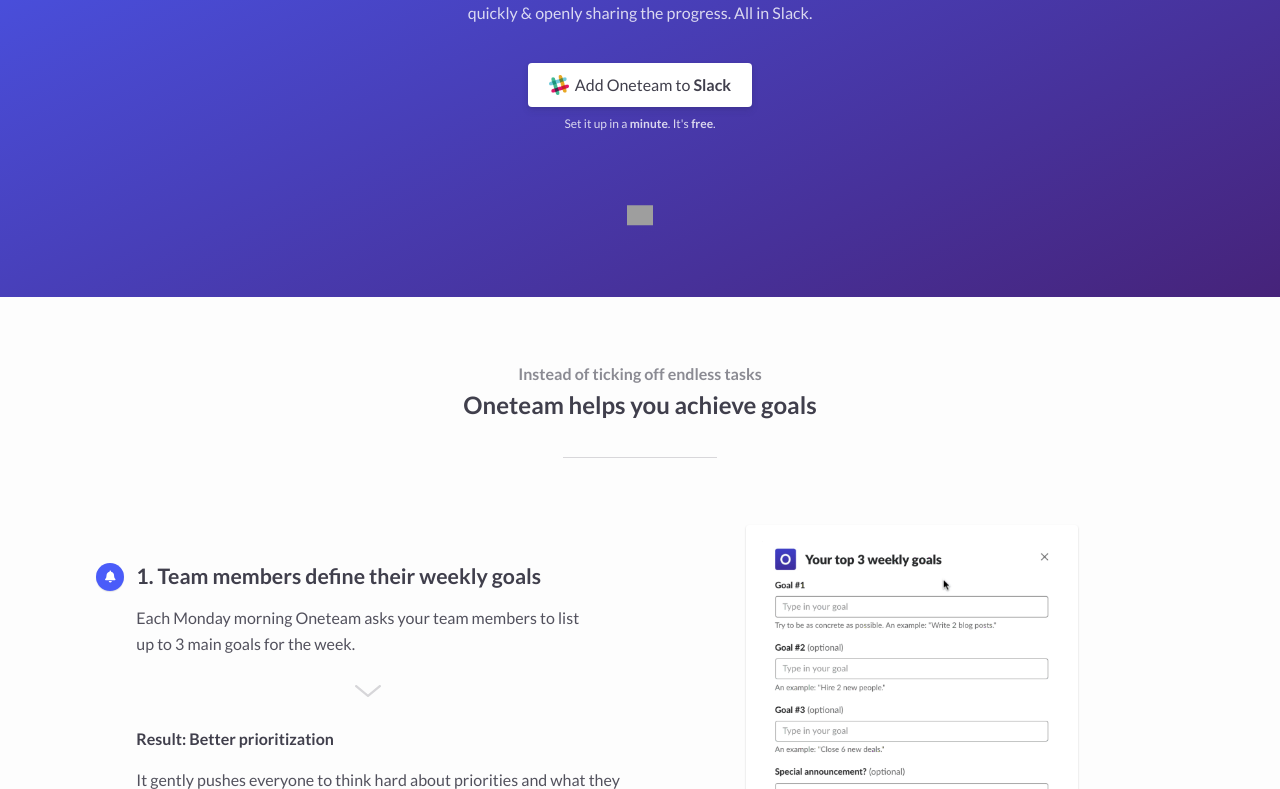
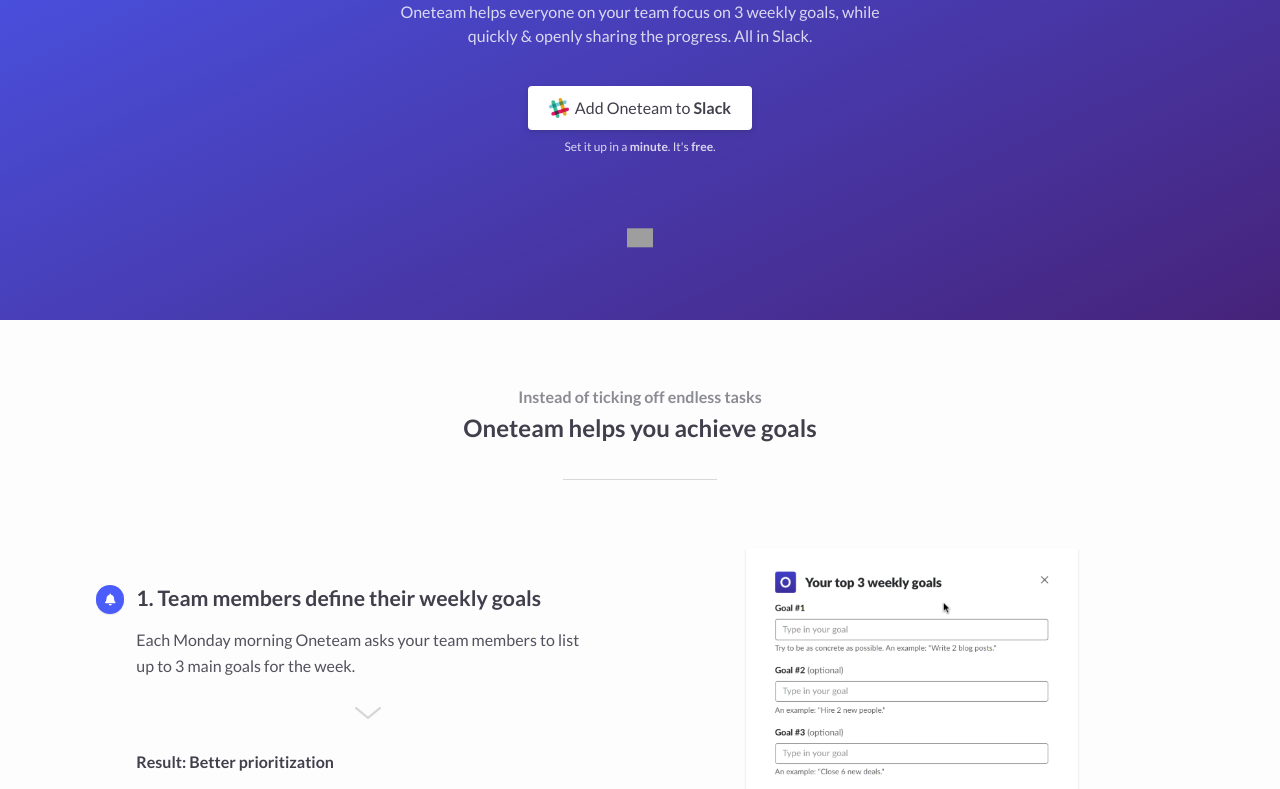
Before and after one commit to jmarovt/oneteam-website, a plain HTML site: page index.html in a window 1280 px wide. Shown: the part 284-1073 px from the top of the page. Drawn offline with Linux system fonts and the light colour scheme; grey boxes are pictures that could not be loaded.

Commit message:
Tweaked hero margins.

```diff
--- a/styles/less/style.less
+++ b/styles/less/style.less
@@ -22,6 +22,7 @@
 @font-size-xl: 2.369rem;
 @font-size-xxl: 3.157rem;
 @font-size-xxxl: 4.2rem;
+@font-size-xxxxl: 5.6rem;
 
 // Font weights
 @font-weight-normal: 400;
@@ -215,7 +216,7 @@ hr {
   }
 
   .hero-main {
-    margin: @font-size-xxxl 0;
+    margin: @font-size-xxxxl 0 @font-size-xxxl 0;
 
     .hero-left {
       margin: 0 auto;
```
Also changed, not shown: styles/style.css.
